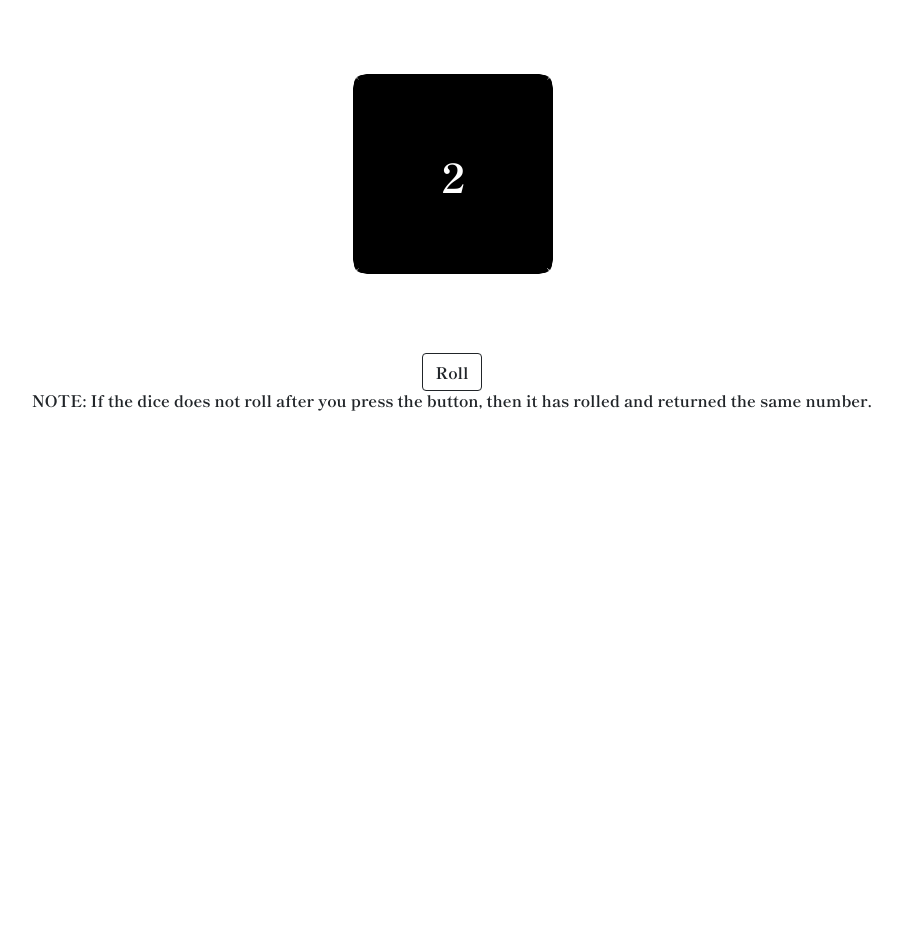
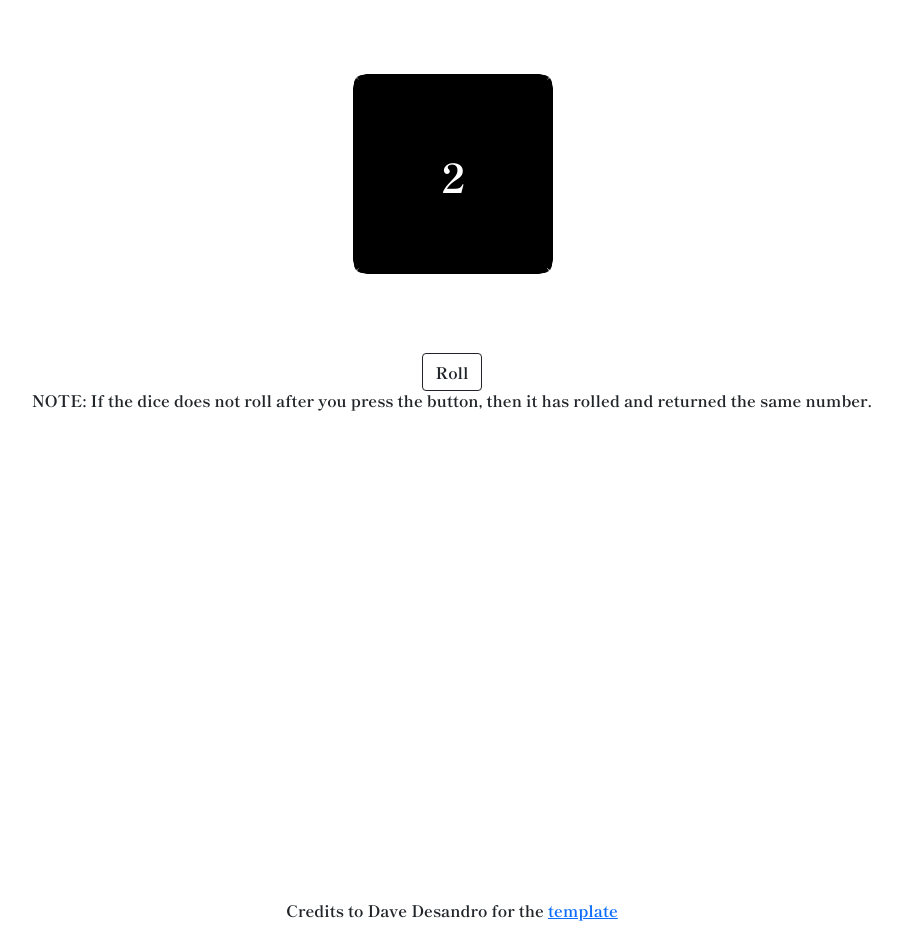
Before and after one commit to AG343/DiceRoller, a plain HTML site: page index.html in a window 1280 px wide. Shown: the part 55-993 px from the top of the page, without its empty margins (188-1089 px from the left). Before the commit the page ends 800 px from the top, so only its background shows below. Drawn offline with nearby package versions, Linux system fonts and the light colour scheme.

Commit message:
Add files via upload

```diff
--- a/index.html
+++ b/index.html
@@ -47,7 +47,9 @@
               </div>
 
               <button class='btn btn-outline-dark' onclick='roll()'>Roll</button>
-             <h6>NOTE: If the dice does not roll after you press the button, then it has rolled and returned the same number.</h1>
+              <h6>NOTE: If the dice does not roll after you press the button, then it has rolled and returned the same number.</h1>
+                <br><br><br><br><br><br><br><br><br><br><br><br><br><br><br><br><br><br><br><br>
+              <p>Credits to Dave Desandro for the <a href='https://codepen.io/desandro/pen/KRWjzm'>template</a></p>
 <script src='main.js'></script>
 </center>
     </body>
```
